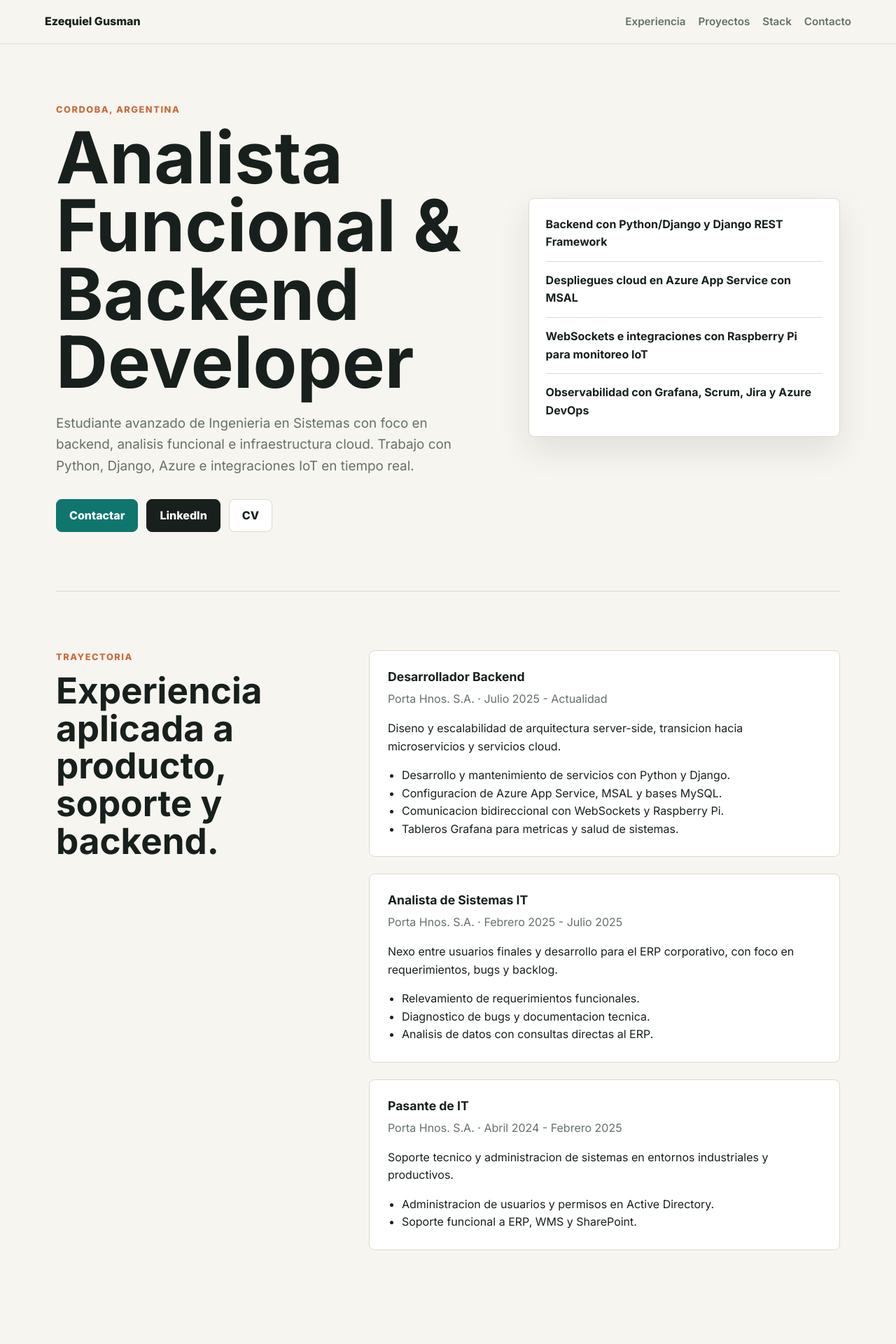
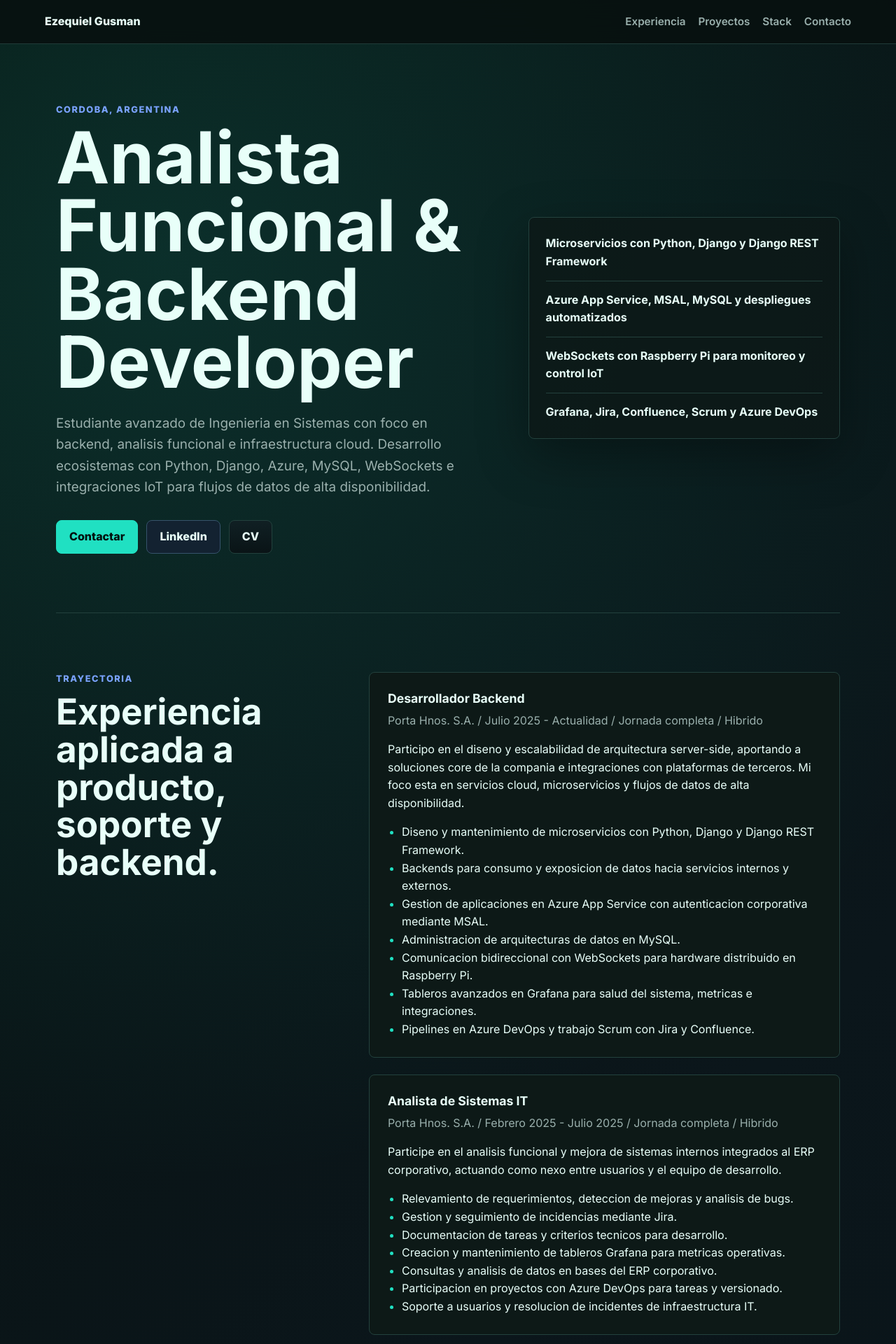
Before and after one commit to Ezequielgusman0912/portfolio, a Django app: page / in a window 1280 px wide. Shown: the top 1920 px of the page at 70% size. Run offline with Django 5.2, Linux system fonts and the light colour scheme.

Commit message:
Refresh portfolio content and tech palette

```diff
--- a/portfolio/static/portfolio/css/styles.css
+++ b/portfolio/static/portfolio/css/styles.css
@@ -1,13 +1,15 @@
 :root {
-  --ink: #17201d;
-  --muted: #65706a;
-  --paper: #f7f5ef;
-  --surface: #ffffff;
-  --line: #ded9cd;
-  --accent: #0f766e;
-  --accent-dark: #114b45;
-  --warm: #c86b3c;
-  --shadow: 0 18px 45px rgba(23, 32, 29, 0.1);
+  --ink: #e8fff9;
+  --muted: #9ab0ad;
+  --paper: #07110f;
+  --surface: #0d1917;
+  --surface-strong: #111f24;
+  --line: #23413d;
+  --accent: #20e0c2;
+  --accent-dark: #0f8f7f;
+  --warm: #7aa2ff;
+  --violet: #a78bfa;
+  --shadow: 0 24px 70px rgba(0, 0, 0, 0.34);
 }
 
 * {
@@ -20,7 +22,9 @@ html {
 
 body {
   margin: 0;
-  background: var(--paper);
+  background:
+    radial-gradient(circle at 18% 8%, rgba(32, 224, 194, 0.14), transparent 30%),
+    linear-gradient(135deg, #07110f 0%, #0b161b 44%, #061014 100%);
   color: var(--ink);
   font-family: Inter, system-ui, -apple-system, BlinkMacSystemFont, "Segoe UI", sans-serif;
   line-height: 1.6;
@@ -40,8 +44,8 @@ a {
   justify-content: space-between;
   gap: 24px;
   padding: 18px clamp(20px, 5vw, 72px);
-  border-bottom: 1px solid rgba(222, 217, 205, 0.8);
-  background: rgba(247, 245, 239, 0.88);
+  border-bottom: 1px solid rgba(35, 65, 61, 0.9);
+  background: rgba(7, 17, 15, 0.88);
   backdrop-filter: blur(14px);
 }
 
@@ -60,7 +64,7 @@ nav {
 }
 
 nav a:hover {
-  color: var(--accent-dark);
+  color: var(--accent);
 }
 
 .section {
@@ -143,18 +147,18 @@ h3 {
 .button.primary {
   border-color: var(--accent);
   background: var(--accent);
-  color: #fff;
+  color: #03110f;
 }
 
 .button.secondary {
-  border-color: var(--ink);
-  background: var(--ink);
-  color: #fff;
+  border-color: #36536b;
+  background: #132231;
+  color: var(--ink);
 }
 
 .button.ghost,
 .contact-actions a {
-  background: var(--surface);
+  background: linear-gradient(180deg, rgba(17, 31, 36, 0.96), rgba(10, 19, 22, 0.96));
 }
 
 .hero-panel {
@@ -163,7 +167,7 @@ h3 {
   padding: 24px;
   border: 1px solid var(--line);
   border-radius: 8px;
-  background: var(--surface);
+  background: rgba(13, 25, 23, 0.84);
   box-shadow: var(--shadow);
 }
 
@@ -245,10 +249,14 @@ ul {
   padding: 7px 10px;
   border: 1px solid var(--line);
   border-radius: 999px;
-  background: #fbfaf7;
-  color: var(--accent-dark);
+  background: rgba(32, 224, 194, 0.08);
+  color: #9ff7ea;
   font-size: 0.85rem;
   font-weight: 700;
+}
+
+.timeline-item li::marker {
+  color: var(--accent);
 }
 
 .stack-section {
--- a/portfolio/templates/portfolio/home.html
+++ b/portfolio/templates/portfolio/home.html
@@ -51,7 +51,7 @@
           <article class="timeline-item">
             <div>
               <h3>{{ experience.role }}</h3>
-              <p class="meta">{{ experience.company }} · {{ experience.period }}</p>
+              <p class="meta">{{ experience.company }} / {{ experience.period }}</p>
               <p>{{ experience.description }}</p>
               <ul>
                 {% for item in experience.items %}
--- a/portfolio/views.py
+++ b/portfolio/views.py
@@ -12,65 +12,81 @@ def home(request):
             "linkedin": "https://www.linkedin.com/in/ezequiel-gusman-",
             "summary": (
                 "Estudiante avanzado de Ingenieria en Sistemas con foco en "
-                "backend, analisis funcional e infraestructura cloud. Trabajo "
-                "con Python, Django, Azure e integraciones IoT en tiempo real."
+                "backend, analisis funcional e infraestructura cloud. Desarrollo "
+                "ecosistemas con Python, Django, Azure, MySQL, WebSockets e "
+                "integraciones IoT para flujos de datos de alta disponibilidad."
             ),
         },
         "highlights": [
-            "Backend con Python/Django y Django REST Framework",
-            "Despliegues cloud en Azure App Service con MSAL",
-            "WebSockets e integraciones con Raspberry Pi para monitoreo IoT",
-            "Observabilidad con Grafana, Scrum, Jira y Azure DevOps",
+            "Microservicios con Python, Django y Django REST Framework",
+            "Azure App Service, MSAL, MySQL y despliegues automatizados",
+            "WebSockets con Raspberry Pi para monitoreo y control IoT",
+            "Grafana, Jira, Confluence, Scrum y Azure DevOps",
         ],
         "experiences": [
             {
                 "company": "Porta Hnos. S.A.",
                 "role": "Desarrollador Backend",
-                "period": "Julio 2025 - Actualidad",
+                "period": "Julio 2025 - Actualidad / Jornada completa / Hibrido",
                 "description": (
-                    "Diseno y escalabilidad de arquitectura server-side, "
-                    "transicion hacia microservicios y servicios cloud."
+                    "Participo en el diseno y escalabilidad de arquitectura server-side, "
+                    "aportando a soluciones core de la compania e integraciones con "
+                    "plataformas de terceros. Mi foco esta en servicios cloud, "
+                    "microservicios y flujos de datos de alta disponibilidad."
                 ),
                 "items": [
-                    "Desarrollo y mantenimiento de servicios con Python y Django.",
-                    "Configuracion de Azure App Service, MSAL y bases MySQL.",
-                    "Comunicacion bidireccional con WebSockets y Raspberry Pi.",
-                    "Tableros Grafana para metricas y salud de sistemas.",
+                    "Diseno y mantenimiento de microservicios con Python, Django y Django REST Framework.",
+                    "Backends para consumo y exposicion de datos hacia servicios internos y externos.",
+                    "Gestion de aplicaciones en Azure App Service con autenticacion corporativa mediante MSAL.",
+                    "Administracion de arquitecturas de datos en MySQL.",
+                    "Comunicacion bidireccional con WebSockets para hardware distribuido en Raspberry Pi.",
+                    "Tableros avanzados en Grafana para salud del sistema, metricas e integraciones.",
+                    "Pipelines en Azure DevOps y trabajo Scrum con Jira y Confluence.",
                 ],
             },
             {
                 "company": "Porta Hnos. S.A.",
                 "role": "Analista de Sistemas IT",
-                "period": "Febrero 2025 - Julio 2025",
+                "period": "Febrero 2025 - Julio 2025 / Jornada completa / Hibrido",
                 "description": (
-                    "Nexo entre usuarios finales y desarrollo para el ERP "
-                    "corporativo, con foco en requerimientos, bugs y backlog."
+                    "Participe en el analisis funcional y mejora de sistemas internos "
+                    "integrados al ERP corporativo, actuando como nexo entre usuarios "
+                    "y el equipo de desarrollo."
                 ),
                 "items": [
-                    "Relevamiento de requerimientos funcionales.",
-                    "Diagnostico de bugs y documentacion tecnica.",
-                    "Analisis de datos con consultas directas al ERP.",
+                    "Relevamiento de requerimientos, deteccion de mejoras y analisis de bugs.",
+                    "Gestion y seguimiento de incidencias mediante Jira.",
+                    "Documentacion de tareas y criterios tecnicos para desarrollo.",
+                    "Creacion y mantenimiento de tableros Grafana para metricas operativas.",
+                    "Consultas y analisis de datos en bases del ERP corporativo.",
+                    "Participacion en proyectos con Azure DevOps para tareas y versionado.",
+                    "Soporte a usuarios y resolucion de incidentes de infraestructura IT.",
                 ],
             },
             {
                 "company": "Porta Hnos. S.A.",
                 "role": "Pasante de IT",
-                "period": "Abril 2024 - Febrero 2025",
+                "period": "Abril 2024 - Febrero 2025 / Jornada parcial / Presencial",
                 "description": (
-                    "Soporte tecnico y administracion de sistemas en entornos "
-                    "industriales y productivos."
+                    "Brinde soporte tecnico a usuarios y colabore en la administracion "
+                    "de sistemas corporativos usados en entornos productivos e industriales."
                 ),
                 "items": [
-                    "Administracion de usuarios y permisos en Active Directory.",
-                    "Soporte funcional a ERP, WMS y SharePoint.",
+                    "Soporte tecnico a equipos, impresoras, dispositivos moviles y perifericos.",
+                    "Administracion basica de usuarios y permisos en Active Directory.",
+                    "Soporte funcional a ERP, WMS, SharePoint y WinCC.",
+                    "Diagnostico y resolucion de incidencias reportadas por usuarios internos.",
+                    "Instalacion y configuracion de software y hardware en estaciones de trabajo.",
+                    "Asistencia tecnica en entornos de oficina y produccion.",
                 ],
             },
         ],
         "skills": {
             "Lenguajes": ["Python", "JavaScript", "HTML/CSS", "SQL", "Ruby"],
-            "Backend": ["Django", "Django REST Framework", "MySQL", "WebSockets"],
-            "Cloud y herramientas": ["Azure App Service", "MSAL", "Grafana", "Git", "Azure DevOps"],
-            "Producto y gestion": ["Scrum", "Agile", "Analisis Funcional", "Jira", "Confluence"],
+            "Backend": ["Django", "Django REST Framework", "Microservicios", "WebSockets", "APIs"],
+            "Datos y cloud": ["MySQL", "Azure App Service", "MSAL", "Grafana", "IoT"],
+            "Herramientas": ["Git", "Azure DevOps", "Jira", "Confluence", "Active Directory"],
+            "Producto y soporte": ["Scrum", "Agile", "Analisis Funcional", "ERP", "WMS", "WinCC"],
         },
         "education": [
             "Ingenieria en Sistemas de Informacion - UTN FRC, cursando 3er ano",
```
